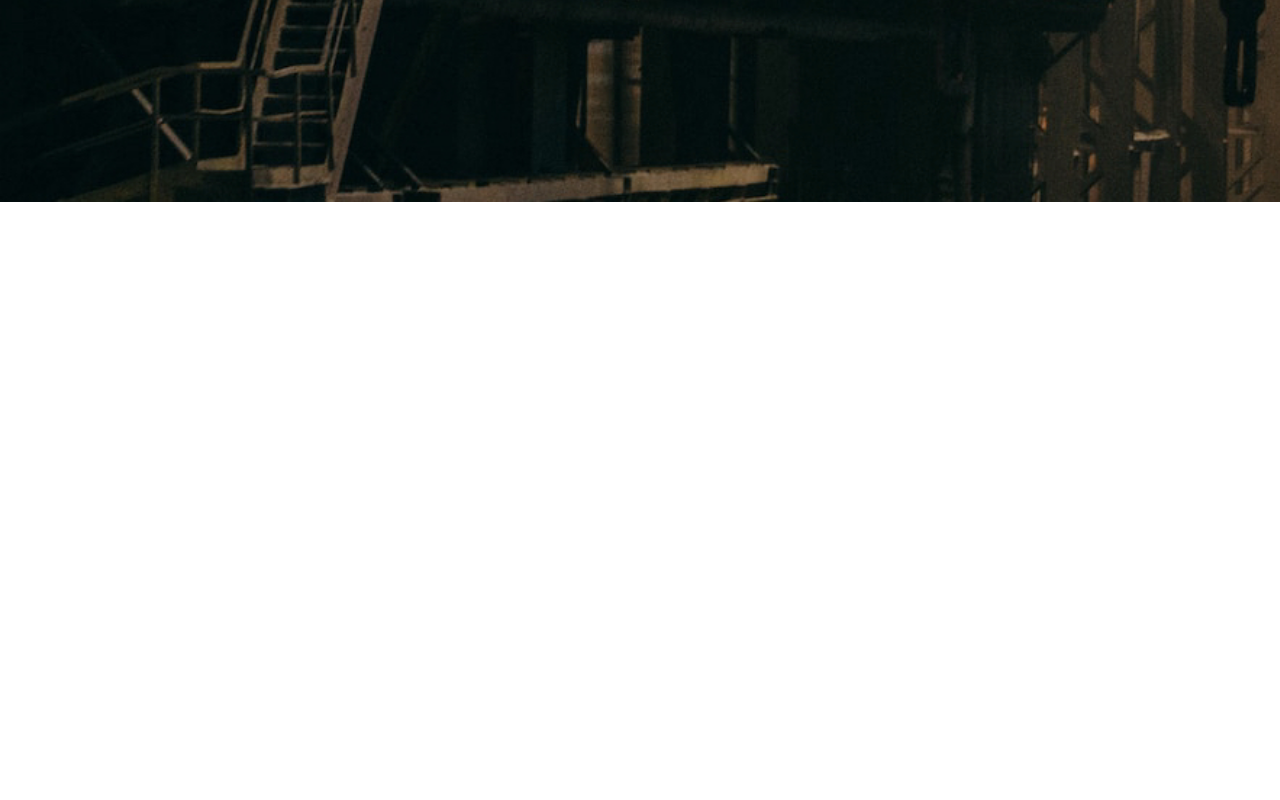
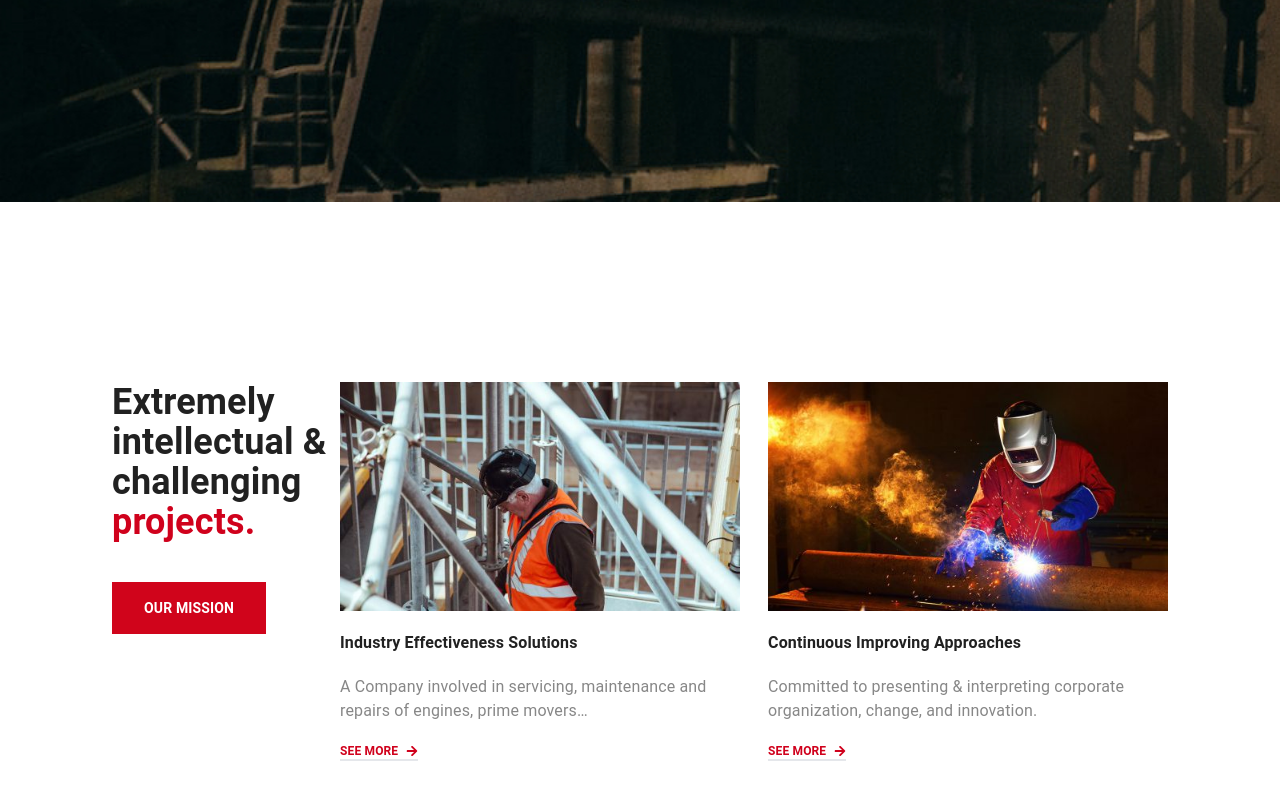
Before and after one commit to SalehAhmed19/architect_website, a React (Create React App) app: page / in a window 1280 px wide. Shown: the part 812-1612 px from the top of the page. Before the commit the page ends 1114 px from the top, so only its background shows below. Built offline with nearby package versions, Linux system fonts and the light colour scheme.

Commit message:
some changed

```diff
--- a/src/App.css
+++ b/src/App.css
@@ -1,38 +1,3 @@
-.App {
-  text-align: center;
+.hover-effect{
+  transition: ease 0.3s;
 }
-
-.App-logo {
-  height: 40vmin;
-  pointer-events: none;
-}
-
-@media (prefers-reduced-motion: no-preference) {
-  .App-logo {
-    animation: App-logo-spin infinite 20s linear;
-  }
-}
-
-.App-header {
-  background-color: #282c34;
-  min-height: 100vh;
-  display: flex;
-  flex-direction: column;
-  align-items: center;
-  justify-content: center;
-  font-size: calc(10px + 2vmin);
-  color: white;
-}
-
-.App-link {
-  color: #61dafb;
-}
-
-@keyframes App-logo-spin {
-  from {
-    transform: rotate(0deg);
-  }
-  to {
-    transform: rotate(360deg);
-  }
-}
--- a/src/App.js
+++ b/src/App.js
@@ -4,7 +4,7 @@ import Home from "./Pages/Home";
 
 function App() {
   return (
-    <div>
+    <div className="App">
       <DrawerAppBar />
       <Home />
     </div>
--- a/src/Components/Banner.jsx
+++ b/src/Components/Banner.jsx
@@ -12,7 +12,7 @@ const Banner = () => {
       <h1 className="text-[#fff] text-xl lg:text-5xl font-bold">
         Helping Industrial Organizations <br />& Businesses Lead the Waves
       </h1>
-      <button className="bg-[#fff] px-8 py-4 my-5 text-sm font-bold hover:bg-[#D0041B] hover:text-[#fff]">
+      <button className="bg-[#fff] px-8 py-4 my-5 text-sm font-bold hover-effect hover:bg-[#D0041B] hover:text-[#fff]">
         OUR SERVICES
       </button>
     </div>
--- /dev/null
+++ b/src/Components/OurMission.jsx
@@ -0,0 +1,41 @@
+import React from "react";
+import img1 from "../Assets/card-img1.jpeg";
+import img2 from "../Assets/card-img2.jpeg";
+import OurMissionCard from "./OurMissionCard";
+
+const OurMission = () => {
+  const data = [
+    {
+      _id: 1,
+      img: img1,
+      title: "Industry Effectiveness Solutions",
+      des: "A Company involved in servicing, maintenance and repairs of engines, prime movers…",
+    },
+    {
+      _id: 2,
+      img: img2,
+      title: "Continuous Improving Approaches",
+      des: "Committed to presenting & interpreting corporate organization, change, and innovation.",
+    },
+  ];
+  return (
+    <div className="flex flex-col lg:flex-row justify-between lg:mx-28 mx-5 py-20">
+      <div>
+        <h2 className="text-4xl font-bold">
+          Extremely <br /> intellectual & <br />
+          challenging <br /> <span className="text-[#D0011C]">projects.</span>
+        </h2>
+        <button className="bg-[#D0041B] hover-effect px-8 py-4 my-10 text-sm font-bold text-[#fff] hover:bg-[#000] hover:text-[#fff]">
+          OUR MISSION
+        </button>
+      </div>
+      <div className="grid grid-cols-1 lg:grid-cols-2 gap-7">
+        {data.map((d) => (
+          <OurMissionCard key={d._id} d={d} />
+        ))}
+      </div>
+    </div>
+  );
+};
+
+export default OurMission;
--- /dev/null
+++ b/src/Components/OurMissionCard.jsx
@@ -0,0 +1,17 @@
+import React from "react";
+import { FaArrowRight } from "react-icons/fa";
+
+const OurMissionCard = ({ d }) => {
+  return (
+    <div className="lg:w-[400px] hover:mt-[-10px] hover-effect">
+      <img src={d.img} alt="" />
+      <h4 className="font-bold my-5">{d.title}</h4>
+      <p className="text-[#878787]">{d.des}</p>
+      <button className="flex items-center text-[#D0011C] text-xs font-bold border-b-2 my-5">
+        SEE MORE <FaArrowRight className="ml-2" />
+      </button>
+    </div>
+  );
+};
+
+export default OurMissionCard;
--- a/src/Components/SimpleInfo.jsx
+++ b/src/Components/SimpleInfo.jsx
@@ -88,6 +88,7 @@ const SimpleInfo = () => {
     },
   ];
   return (
+    <div className="hidden lg:block">
       <div className="flex pt-[110px] mx-20">
         <div ref={sliderRef} className="keen-slider">
           {data.map((d) => (
@@ -103,7 +104,7 @@ const SimpleInfo = () => {
         <div className="flex justify-center items-center">
           <Search>
             <SearchIconWrapper>
-            <CiSearch />
+              <CiSearch className="text-2xl" />
             </SearchIconWrapper>
             <StyledInputBase
               placeholder="Search…"
@@ -112,6 +113,7 @@ const SimpleInfo = () => {
           </Search>
         </div>
       </div>
+    </div>
   );
 };
 
--- a/src/Pages/Home.jsx
+++ b/src/Pages/Home.jsx
@@ -1,5 +1,6 @@
 import React from "react";
 import Banner from "../Components/Banner";
+import OurMission from "../Components/OurMission";
 import SimpleInfo from "../Components/SimpleInfo";
 
 const Home = () => {
@@ -7,6 +8,7 @@ const Home = () => {
     <div>
       <SimpleInfo />
       <Banner />
+      <OurMission />
     </div>
   );
 };
--- a/src/Shared/DrawerAppBar.jsx
+++ b/src/Shared/DrawerAppBar.jsx
@@ -91,7 +91,7 @@ function DrawerAppBar(props) {
                 {item}
               </Button>
             ))}
-            <button className="bg-[#D0011C] px-4 py-3 text-[#fff] font-bold hover:bg-[#fff] hover:border-2 border-[#D0011C] hover:text-[#D0011C] ml-10">
+            <button className="bg-[#D0011C] hover-effect px-4 py-3 text-[#fff] font-bold hover:bg-[#fff] hover:border-2 border-[#D0011C] hover:text-[#D0011C] ml-10">
               REQUEST A QUOTE
             </button>
           </Box>
```
Lines whose indentation alone changed are shown as unchanged.
